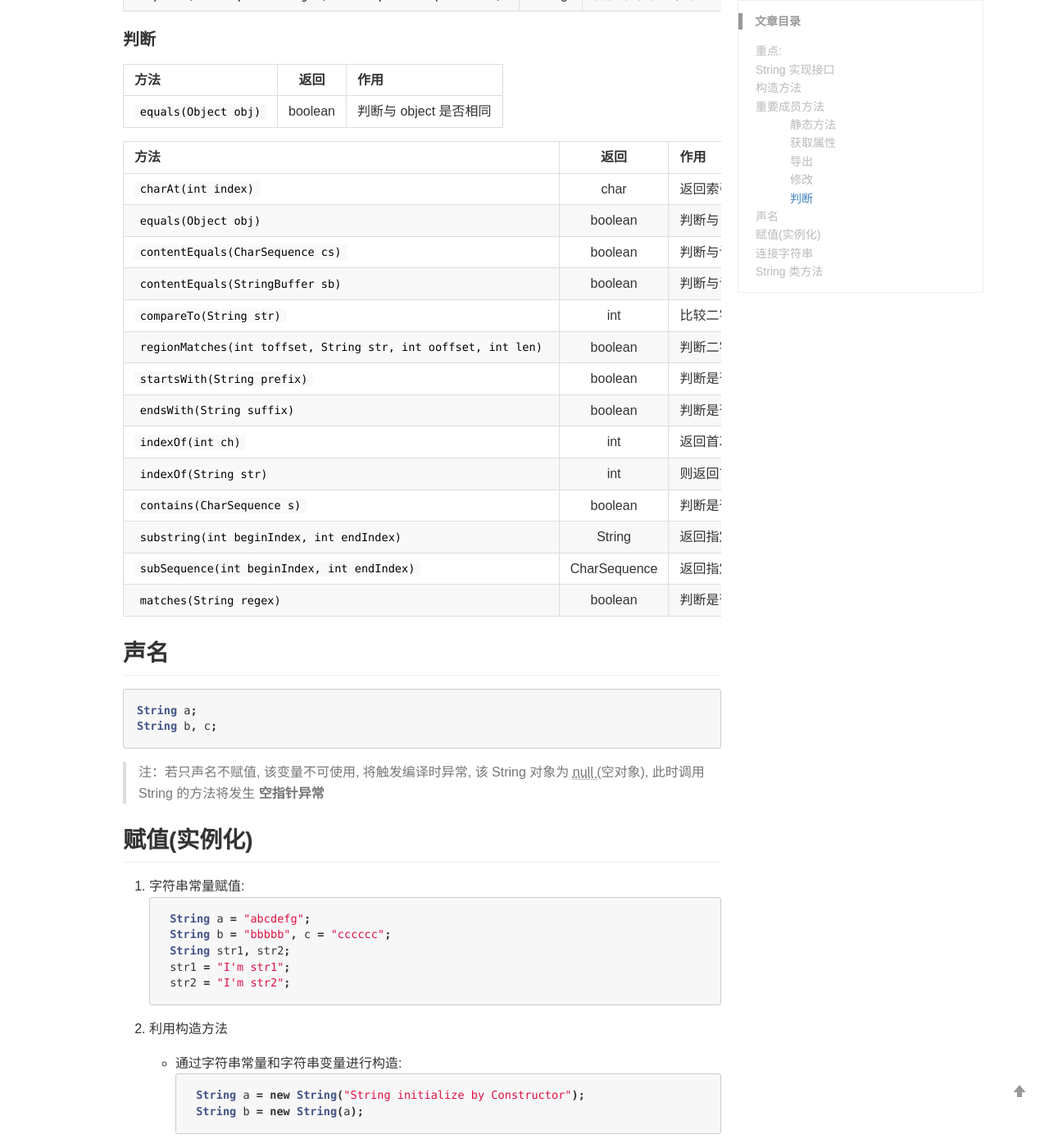
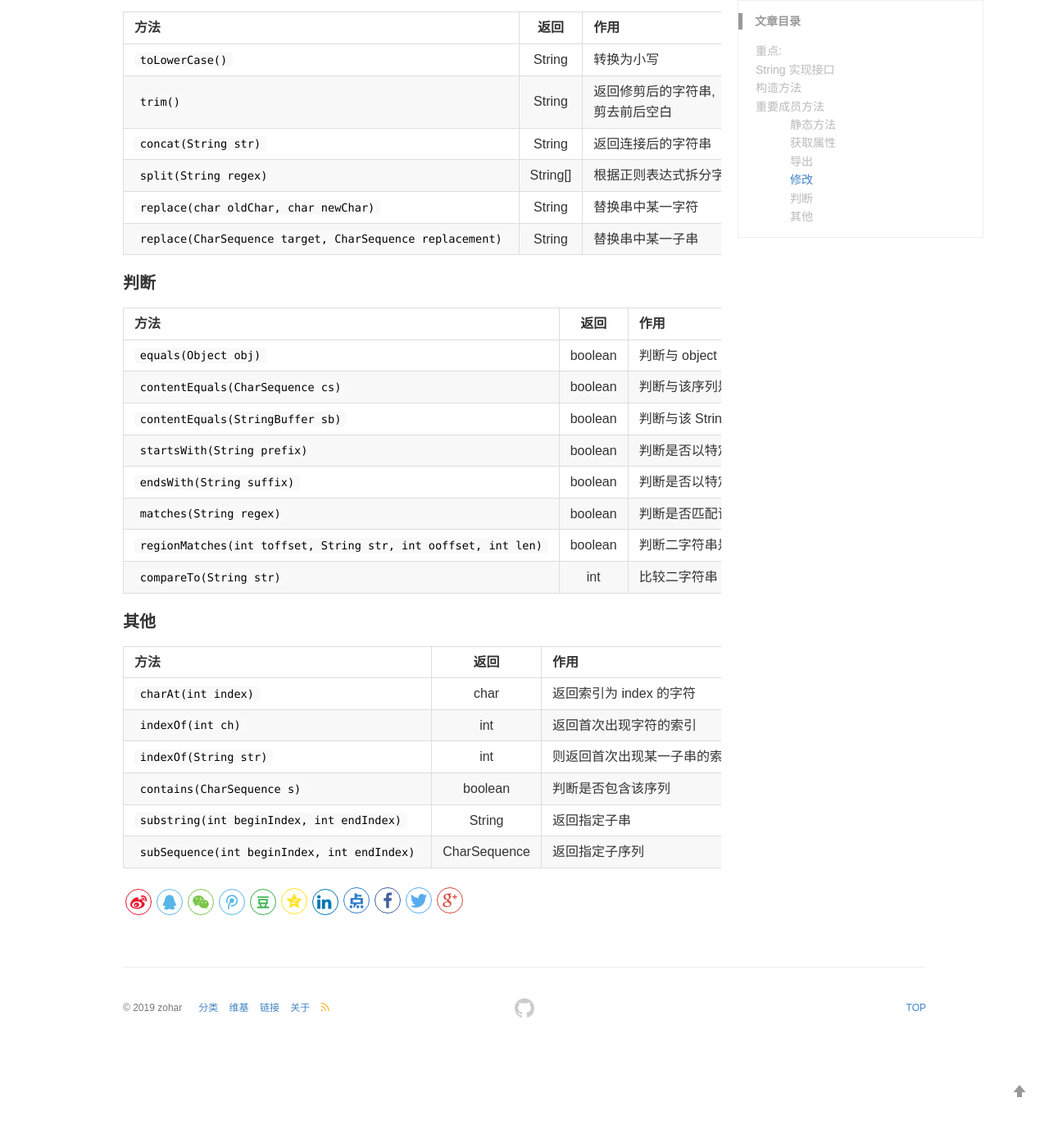
Before and after one commit to zoharyips/zoharyips.github.io, a Jekyll site: the page built from _posts/Java/2019-05-27-String.md, in a window 1280 px wide and 1400 px high, scrolled down 3400 px. Shown: the whole window at 82% size. Built offline with Jekyll 4.4.1, drawn with Linux system fonts in a browser that asks for light colours; comment, search, counter and statistics services are not loaded; after the commit the page ends 4678 px from its top, so only the background shows below that; some of the changed text lies outside the part shown.

Commit message:
'update'

````diff
--- a/_posts/Java/2019-05-27-String.md
+++ b/_posts/Java/2019-05-27-String.md
@@ -17,7 +17,13 @@
 
     * String 对象并不等于字符串, 一个 String 实例化对象通过其私有成员 (`private final char value[]`) 来保存字符串内容, 它还包含了很多成员方法和数据成员, 由于 String 对象的使用习惯, 我们可以将 String 对象保存的字符串称为**String 对象的值**
 
-    * 由于 String 对象使用 `private final char value[]` 数据成员来保存字符串内容, 因此字符串以常量存储, 更改 String 对象所保存的字符串, 并不是真正更改原有的字符串, 而是将该原对象指向内存中新开辟的字符串常量
+    * 由于 String 对象使用 `private final char value[]` 数据成员来保存字符串内容, 因此字符串以常量存储, 修改 String 对象所保存的字符串时, 并不是真正更改原有的字符串, 而是将该原对象指向内存中新开辟的字符串常量
+
+    * 由于我们所理解的字符串实际上是 String 的一个对象, 因此当该对象名指向为空时, 调用其相关方法将发生空指针异常, 如:
+        ```java
+        String str = null;
+        System.out.printf(str.hashCode()); // Exception!
+        ```
 
 2. String 对象的唯一性判断
 
@@ -97,95 +110,22 @@
 方法 | 返回  | 作用
 :- | :-: | :-
 `equals(Object obj)` | boolean | 判断与 object 是否相同
+`contentEquals(CharSequence cs)` | boolean | 判断与该序列是否相同
+`contentEquals(StringBuffer sb)` | boolean | 判断与该 StringBuffer 是否相同
+`startsWith(String prefix)` | boolean | 判断是否以特定子串开始
+`endsWith(String suffix)` | boolean | 判断是否以特定子串结束
+`matches(String regex)` | boolean | 判断是否匹配该正则表达式
+`regionMatches(int toffset, String str, int ooffset, int len)` | boolean | 判断二字符串是否存在相同子串
+`compareTo(String str)` | int | 比较二字符串
+
+
+#### 其他
 
 方法 | 返回  | 作用
 :- | :-: | :-
 `charAt(int index)` | char | 返回索引为 index 的字符
-`equals(Object obj)` | boolean | 判断与 object 是否相同
-`contentEquals(CharSequence cs)` | boolean | 判断与该序列是否相同
-`contentEquals(StringBuffer sb)` | boolean | 判断与该 StringBuffer 是否相同
-`compareTo(String str)` | int | 比较二字符串
-`regionMatches(int toffset, String str, int ooffset, int len)` | boolean | 判断二字符串是否存在相同子串
-`startsWith(String prefix)` | boolean | 判断是否以特定子串开始
-`endsWith(String suffix)` | boolean | 判断是否以特定子串结束
 `indexOf(int ch)` | int | 返回首次出现字符的索引
 `indexOf(String str)` | int | 则返回首次出现某一子串的索引
 `contains(CharSequence s)` | boolean | 判断是否包含该序列
 `substring(int beginIndex, int endIndex)` | String | 返回指定子串
 `subSequence(int beginIndex, int endIndex)` | CharSequence | 返回指定子序列
-`matches(String regex)` | boolean | 判断是否匹配该正则表达式
-
-
-## 声名
-
-```java
-String a;
-String b, c;
-```
-
-> 注：若只声名不赋值, 该变量不可使用, 将触发编译时异常, 该 String 对象为
-<abbr title = "Java 封装了指针的概念, 事实上是对象名的指向为空, 对象名即对象的变量名, 是指针"> null </abbr>
- (空对象), 此时调用 String 的方法将发生 **空指针异常**
-
-## 赋值(实例化)
-
-1. 字符串常量赋值:
-    ```java
-    String a = "abcdefg";
-    String b = "bbbbb", c = "cccccc";
-    String str1, str2;
-    str1 = "I'm str1";
-    str2 = "I'm str2";
-    ```
-
-2. 利用构造方法
-
-    * 通过字符串常量和字符串变量进行构造:
-    ```java
-    String a = new String("String initialize by Constructor");
-    String b = new String(a);
-    ```
-
-    * 利用字符数组进行构造:
-    ```java
-    char[] aCharArray = {'b', 'y', ' ', 'c', 'h', 'a', 'r'};
-    String a = new String(aCharArray);
-    ```
-
-    * 利用字符数组的一部分:
-    ```java
-    char[] aCharArray = {'a', 'C', 'h', 'a', 'r', 'A', 'r', 'r', 'a', 'y'};
-    String a = new String(aCharArray, 1, 4); // 从索引 1 开始选取 4 个字符
-    ```
-
-## 连接字符串
-
-使用 `+` 运算符和 `concat()` 方法可以连接多个字符串并返回一个 String 对象
-
-```java
-String a = "aaaaaa";
-String b = "bbbbbb";
-String c = "cccccc";
-String abc = a + " " + b + " ";
-String abc += c;
-
-String a = "aaaaaa";
-String a = a.concat("bbbbbb");
-```
-
-> 注: 字符串是**常量**, 不可修改, 拼接两个字符串后, 原先的字符串并不会改变, 而是在内存中生成一个新的字符串, 再赋值给原对象;
-
-> concat() 用法
-> `public String concat(String str)`
->
-> 将指定的字符串连接到该字符串的末尾。
-如果参数字符串的长度为0 ，则返回此String对象。 否则，返回一个String对象，表示一个字符序列，该字符序列是由该String对象表示的字符序列与由参数字符串表示的字符序列的级联。
->
-> 例子：
->
-> ```java
-> "cares".concat("s") returns "caress"`
-> `"to".concat("get").concat("her") returns "together"
-> ```
-
-## String 类方法
````
Also changed, not shown: other parts of _posts/Java/2019-05-27-String.md (+7 -0 lines).
